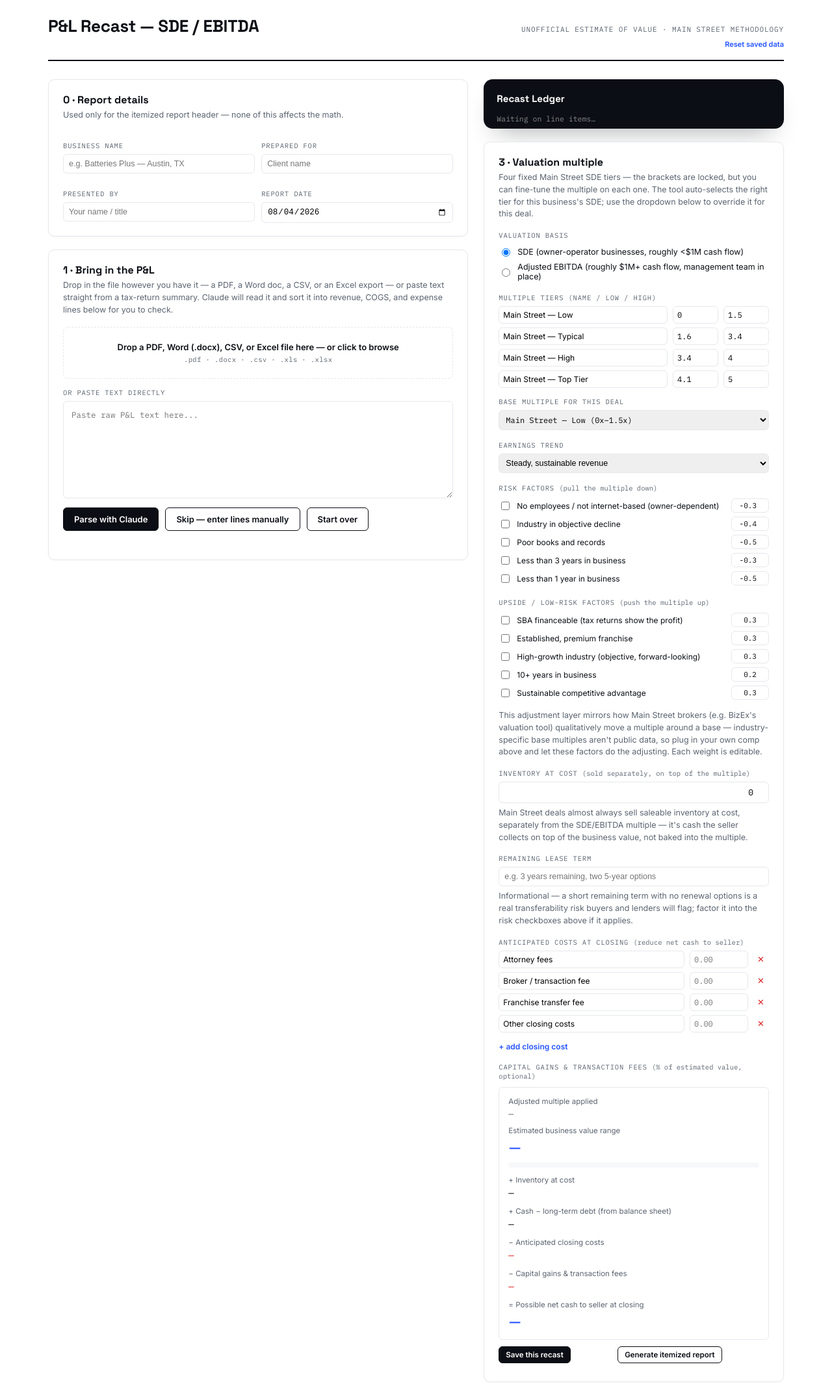
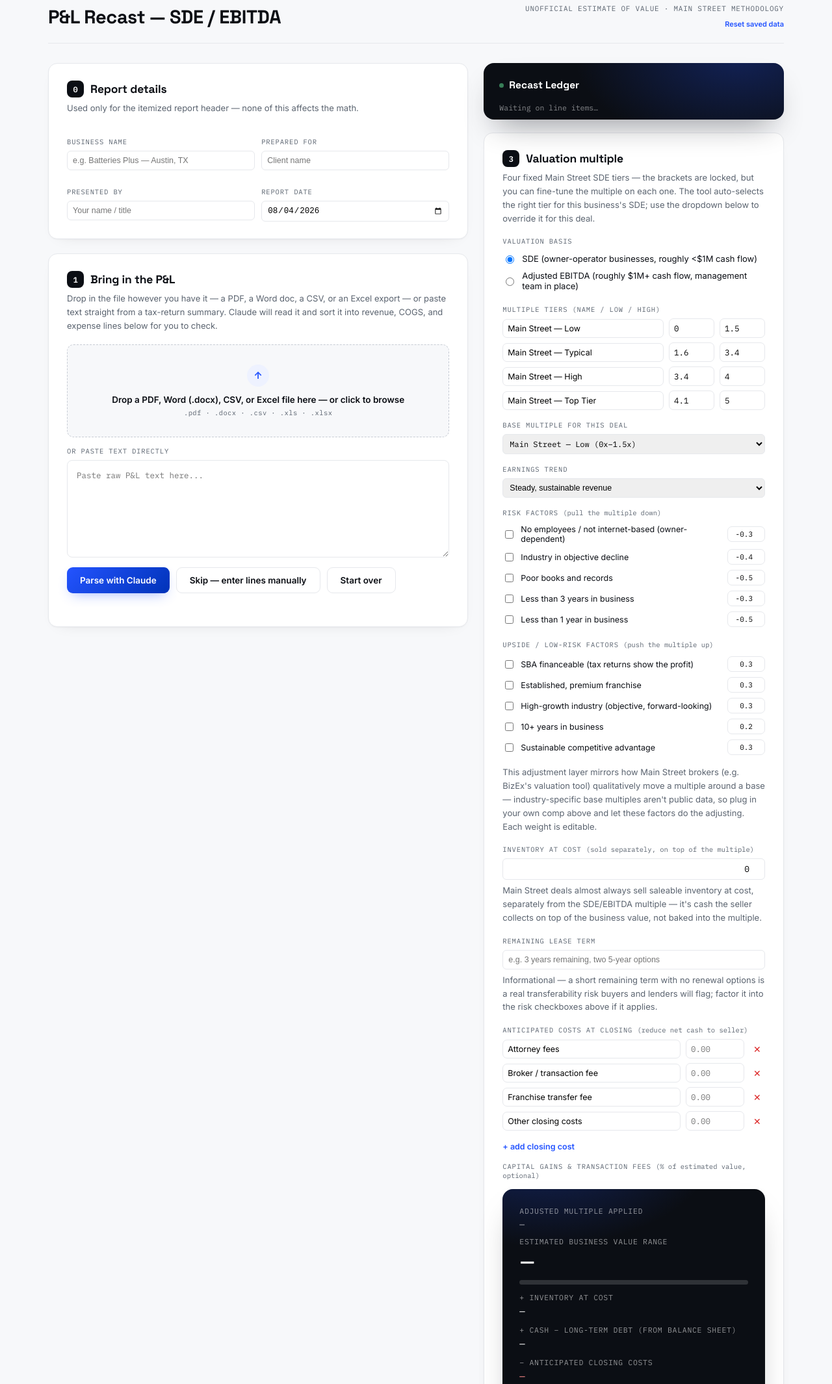
Before and after one commit to joemalmuthCFE/PrimeBizValue-site, a plain HTML site: page index.html in a window 1280 px wide. Shown: the part 64-2194 px from the top of the page at 65% size. Drawn offline with nearby package versions, Linux system fonts and the light colour scheme.

Commit message:
Update index.html

```diff
--- a/index.html
+++ b/index.html
@@ -11,94 +11,111 @@
     --paper-dark:#F7F8FA;
     --ink:#0B0E14;
     --ink-soft:#5B6470;
+    --ink-muted:#8A93A0;
     --ledger-green:#2454FF;
     --ledger-green-bg:#EEF2FF;
     --rust:#2454FF;
     --rust-bg:#EEF2FF;
+    --accent-2:#0033B8;
     --muted-red:#DC2626;
     --muted-red-bg:#FEE2E2;
     --hairline:#E6E8EC;
     --gold:#2454FF;
   }
   *{box-sizing:border-box;}
-  body{margin:0;background:var(--paper);color:var(--ink);font-family:'Inter',sans-serif;}
-  .wrap{max-width:1180px;margin:0 auto;padding:28px 24px 80px;}
-
-  header.top{display:flex;align-items:baseline;justify-content:space-between;border-bottom:2px solid var(--ink);padding-bottom:16px;margin-bottom:28px;}
-  header.top h1{font-family:'Space Grotesk',sans-serif;font-weight:700;font-size:26px;margin:0;letter-spacing:-.01em;}
-  header.top .tag{font-family:'IBM Plex Mono',monospace;font-size:11px;color:var(--ink-soft);letter-spacing:.08em;text-transform:uppercase;}
-
-  .grid{display:grid;grid-template-columns:1.4fr 1fr;gap:24px;}
+  html{-webkit-font-smoothing:antialiased;}
+  body{margin:0;background:var(--paper-dark);color:var(--ink);font-family:'Inter',sans-serif;font-size:14.5px;}
+  .wrap{max-width:1180px;margin:0 auto;padding:8px 24px 90px;}
+  :focus-visible{outline:2px solid var(--ledger-green);outline-offset:2px;}
+
+  header.top{display:flex;align-items:flex-end;justify-content:space-between;border-bottom:1px solid var(--hairline);padding-bottom:22px;margin-bottom:30px;flex-wrap:wrap;gap:10px;}
+  header.top h1{font-family:'Space Grotesk',sans-serif;font-weight:700;font-size:29px;margin:0;letter-spacing:-.015em;}
+  header.top .tag{font-family:'IBM Plex Mono',monospace;font-size:11px;color:var(--ink-soft);letter-spacing:.07em;text-transform:uppercase;}
+
+  .grid{display:grid;grid-template-columns:1.4fr 1fr;gap:24px;align-items:start;}
   @media(max-width:900px){.grid{grid-template-columns:1fr;}}
 
-  .card{background:#fff;border:1px solid var(--hairline);border-radius:10px;padding:20px 22px;margin-bottom:20px;box-shadow:0 1px 3px rgba(11,14,20,0.04);}
-  .card h2{font-family:'Space Grotesk',sans-serif;font-size:16px;margin:0 0 4px;color:var(--ink);}
-  .card .sub{font-size:12.5px;color:var(--ink-soft);margin:0 0 16px;line-height:1.5;}
-
-  textarea{width:100%;min-height:150px;font-family:'IBM Plex Mono',monospace;font-size:12.5px;padding:12px;border:1px solid var(--hairline);border-radius:6px;background:var(--paper);resize:vertical;color:var(--ink);}
-
-  .dropzone{border:1.5px dashed var(--hairline);border-radius:8px;padding:22px 16px;text-align:center;cursor:pointer;transition:border-color .15s, background .15s;background:var(--paper);}
+  .card{background:#fff;border:1px solid var(--hairline);border-radius:14px;padding:26px 28px;margin-bottom:22px;box-shadow:0 1px 2px rgba(11,14,20,0.03), 0 8px 24px -18px rgba(11,14,20,0.18);}
+  .card h2{font-family:'Space Grotesk',sans-serif;font-size:17.5px;margin:0 0 6px;color:var(--ink);display:flex;align-items:center;gap:10px;letter-spacing:-.01em;}
+  .step-badge{display:inline-flex;align-items:center;justify-content:center;min-width:26px;height:26px;padding:0 6px;border-radius:8px;background:var(--ink);color:#fff;font-family:'IBM Plex Mono',monospace;font-size:12px;font-weight:600;flex-shrink:0;}
+  .card .sub{font-size:13px;color:var(--ink-soft);margin:0 0 18px;line-height:1.6;}
+
+  textarea{width:100%;min-height:150px;font-family:'IBM Plex Mono',monospace;font-size:12.5px;padding:14px;border:1px solid var(--hairline);border-radius:8px;background:#fff;resize:vertical;color:var(--ink);transition:border-color .15s;}
+  textarea:hover{border-color:#C7CCD4;}
+
+  .dropzone{border:1.5px dashed #C7CCD4;border-radius:10px;padding:30px 18px;text-align:center;cursor:pointer;transition:border-color .15s, background .15s;background:var(--paper-dark);}
+  .dropzone::before{content:'↑';display:inline-flex;align-items:center;justify-content:center;width:34px;height:34px;border-radius:50%;background:var(--ledger-green-bg);color:var(--ledger-green);font-size:15px;font-weight:700;margin-bottom:10px;}
   .dropzone:hover, .dropzone.drag{border-color:var(--rust);background:var(--rust-bg);}
-  .dropzone .dz-main{font-size:13px;font-weight:600;color:var(--ink);}
-  .dropzone .dz-sub{font-family:'IBM Plex Mono',monospace;font-size:10.5px;color:var(--ink-soft);margin-top:4px;letter-spacing:.04em;}
-  button{cursor:pointer;font-family:'Inter',sans-serif;font-weight:600;font-size:13px;border-radius:6px;border:1px solid var(--ink);background:var(--ink);color:#fff;padding:9px 16px;transition:opacity .15s;}
-  button:hover{opacity:.85;}
-  button.ghost{background:transparent;color:var(--ink);}
-  button.small{padding:5px 10px;font-size:11.5px;}
-  button:disabled{opacity:.4;cursor:default;}
-
-  .row-actions{display:flex;gap:10px;margin-top:10px;flex-wrap:wrap;}
-  .status{font-family:'IBM Plex Mono',monospace;font-size:11.5px;color:var(--rust);margin-top:8px;min-height:14px;}
-
-  table{width:100%;border-collapse:collapse;font-size:13px;}
-  th{text-align:left;font-family:'IBM Plex Mono',monospace;font-size:10.5px;text-transform:uppercase;letter-spacing:.06em;color:var(--ink-soft);border-bottom:1px solid var(--ink);padding:6px 4px;}
-  td{padding:5px 4px;border-bottom:1px dotted var(--hairline);}
+  .dropzone .dz-main{font-size:13.5px;font-weight:600;color:var(--ink);margin-top:2px;}
+  .dropzone .dz-sub{font-family:'IBM Plex Mono',monospace;font-size:10.5px;color:var(--ink-soft);margin-top:5px;letter-spacing:.04em;}
+
+  button{cursor:pointer;font-family:'Inter',sans-serif;font-weight:600;font-size:13.5px;border-radius:9px;border:none;background:linear-gradient(135deg, var(--ledger-green), var(--accent-2));color:#fff;padding:11px 20px;transition:transform .15s ease, box-shadow .15s ease, opacity .15s ease;box-shadow:0 8px 20px -8px rgba(36,84,255,0.45);}
+  button:hover{transform:translateY(-1px);box-shadow:0 10px 24px -8px rgba(36,84,255,0.55);}
+  button.ghost{background:transparent;color:var(--ink);border:1px solid var(--hairline);box-shadow:none;}
+  button.ghost:hover{transform:none;background:var(--paper-dark);box-shadow:none;}
+  button.small{padding:6px 12px;font-size:12px;border-radius:7px;}
+  button:disabled{opacity:.4;cursor:default;transform:none;box-shadow:none;}
+
+  .row-actions{display:flex;gap:10px;margin-top:12px;flex-wrap:wrap;}
+  .status{font-family:'IBM Plex Mono',monospace;font-size:11.5px;color:var(--ink-soft);margin-top:9px;min-height:14px;line-height:1.5;}
+
+  table{width:100%;border-collapse:collapse;font-size:13.5px;}
+  th{text-align:left;font-family:'IBM Plex Mono',monospace;font-size:10.5px;text-transform:uppercase;letter-spacing:.06em;color:var(--ink-soft);border-bottom:1.5px solid var(--ink);padding:8px 6px;}
+  td{padding:8px 6px;border-bottom:1px solid var(--hairline);}
   td.num, th.num{text-align:right;font-family:'IBM Plex Mono',monospace;font-variant-numeric:tabular-nums;}
-  td input[type=text]{width:100%;border:none;background:transparent;font-family:'Inter',sans-serif;font-size:13px;padding:2px;}
-  td input[type=number]{width:100%;border:none;background:transparent;font-family:'IBM Plex Mono',monospace;font-size:13px;text-align:right;padding:2px;}
-  td input:focus, textarea:focus{outline:1px solid var(--gold);}
-  .del{cursor:pointer;color:var(--muted-red);font-size:13px;padding:0 6px;}
-  .addline{font-size:12px;color:var(--rust);cursor:pointer;font-weight:600;display:inline-block;margin-top:8px;}
-
-  .section-label{font-family:'IBM Plex Mono',monospace;font-size:10.5px;text-transform:uppercase;letter-spacing:.08em;color:var(--ink-soft);margin:14px 0 6px;}
+  td input[type=text]{width:100%;border:none;background:transparent;font-family:'Inter',sans-serif;font-size:13.5px;padding:3px;}
+  td input[type=number]{width:100%;border:none;background:transparent;font-family:'IBM Plex Mono',monospace;font-size:13.5px;text-align:right;padding:3px;}
+  td input:focus, textarea:focus{outline:1.5px solid var(--gold);border-radius:3px;}
+  .del{cursor:pointer;color:var(--muted-red);font-size:14px;padding:0 6px;transition:opacity .15s;}
+  .del:hover{opacity:.65;}
+  .addline{font-size:12.5px;color:var(--rust);cursor:pointer;font-weight:600;display:inline-block;margin-top:10px;}
+
+  .section-label{font-family:'IBM Plex Mono',monospace;font-size:10.5px;text-transform:uppercase;letter-spacing:.08em;color:var(--ink-soft);margin:16px 0 7px;}
 
   /* Ledger tape - the signature element */
-  .tape{background:var(--ink);color:var(--paper);border-radius:14px;padding:20px 20px 8px;font-family:'IBM Plex Mono',monospace;box-shadow:0 20px 40px -20px rgba(11,14,20,0.4);}
-  .tape h2{font-family:'Space Grotesk',sans-serif;color:#fff;font-size:15px;margin:0 0 14px;}
-  .tape .line{display:flex;justify-content:space-between;font-size:12.5px;padding:5px 0;border-bottom:1px dotted rgba(255,255,255,.18);}
-  .tape .line.total{border-bottom:none;border-top:1px solid rgba(255,255,255,.4);margin-top:6px;padding-top:9px;font-weight:600;font-size:14px;}
-  .tape .line .lbl{color:rgba(255,255,255,.75);}
+  .tape{background:var(--ink);color:var(--paper);border-radius:16px;padding:24px 24px 10px;font-family:'IBM Plex Mono',monospace;box-shadow:0 24px 48px -20px rgba(11,14,20,0.45);position:relative;overflow:hidden;}
+  .tape::before{content:'';position:absolute;inset:0;background:radial-gradient(360px 200px at 85% -10%, rgba(36,84,255,0.28), transparent 70%);pointer-events:none;}
+  .tape > *{position:relative;}
+  .tape h2{font-family:'Space Grotesk',sans-serif;color:#fff;font-size:15.5px;margin:0 0 16px;display:flex;align-items:center;gap:8px;}
+  .tape h2::before{content:'';width:7px;height:7px;border-radius:50%;background:#3D8B5F;display:inline-block;animation:tapePulse 1.8s ease infinite;}
+  @keyframes tapePulse{0%,100%{opacity:1;}50%{opacity:.35;}}
+  .tape .line{display:flex;justify-content:space-between;font-size:12.5px;padding:6px 0;border-bottom:1px dotted rgba(255,255,255,.16);}
+  .tape .line.total{border-bottom:none;border-top:1px solid rgba(255,255,255,.4);margin-top:6px;padding-top:10px;font-weight:600;font-size:14px;}
+  .tape .line .lbl{color:rgba(255,255,255,.72);}
   .tape .line.total .lbl{color:#fff;}
-  .tape .line .val{font-variant-numeric:tabular-nums;}
-  .tape .divider{height:1px;background:rgba(255,255,255,.25);margin:12px 0;}
-  .tape .result{background:rgba(255,255,255,.08);border-radius:6px;padding:12px 14px;margin:10px 0;}
-  .tape .result .k{font-family:'Inter',sans-serif;font-size:10.5px;text-transform:uppercase;letter-spacing:.08em;color:var(--gold);}
-  .tape .result .v{font-size:22px;font-weight:600;margin-top:2px;}
-
-  .toggle-row{display:flex;align-items:center;gap:8px;font-size:12.5px;padding:4px 0;}
-  .toggle-row input[type=checkbox]{accent-color:var(--rust);}
-
-  .comp-row{display:grid;grid-template-columns:1fr 70px 70px 24px;gap:8px;align-items:center;margin-bottom:6px;}
-  .comp-row input{border:1px solid var(--hairline);border-radius:6px;padding:5px 6px;font-family:'IBM Plex Mono',monospace;font-size:12px;}
+  .tape .line .val{font-variant-numeric:tabular-nums;color:#fff;}
+  .tape .divider{height:1px;background:rgba(255,255,255,.2);margin:14px 0;}
+  .tape .result{background:rgba(255,255,255,.07);border-radius:9px;padding:14px 16px;margin:11px 0;}
+  .tape .result .k{font-family:'Inter',sans-serif;font-size:10.5px;text-transform:uppercase;letter-spacing:.08em;color:#8FADFF;}
+  .tape .result .v{font-family:'Space Grotesk',sans-serif;font-size:24px;font-weight:700;margin-top:3px;}
+
+  .toggle-row{display:flex;align-items:center;gap:9px;font-size:13px;padding:5px 0;}
+  .toggle-row input[type=checkbox]{accent-color:var(--rust);width:15px;height:15px;}
+
+  .comp-row{display:grid;grid-template-columns:1fr 70px 70px 24px;gap:8px;align-items:center;margin-bottom:7px;}
+  .comp-row input{border:1px solid var(--hairline);border-radius:7px;padding:6px 7px;font-family:'IBM Plex Mono',monospace;font-size:12.5px;}
   .comp-row input[type=text]{font-family:'Inter',sans-serif;}
 
-  .valbox{border:1px solid var(--hairline);border-radius:6px;padding:14px;margin-top:10px;}
-  .valbox .range{font-family:'Space Grotesk',sans-serif;font-size:22px;color:var(--ledger-green);}
-  .valbox .lbl{font-size:11.5px;color:var(--ink-soft);margin-bottom:4px;}
-  .bar-wrap{margin-top:10px;}
-  .bar-track{position:relative;height:8px;background:var(--paper-dark);border-radius:4px;}
-  .bar-fill{position:absolute;height:8px;background:var(--gold);border-radius:4px;}
-
-  .disclaimer{font-size:11px;color:var(--ink-soft);border-top:1px solid var(--hairline);padding-top:12px;margin-top:20px;line-height:1.6;}
-  .savebar{display:flex;justify-content:space-between;align-items:center;margin-top:10px;gap:10px;flex-wrap:wrap;}
-  .deal-list{max-height:180px;overflow-y:auto;margin-top:8px;}
-  .deal-item{display:flex;justify-content:space-between;font-size:12px;padding:6px 4px;border-bottom:1px dotted var(--hairline);cursor:pointer;}
+  /* Valuation result — the trust centerpiece: hero-style dark panel, not a plain box */
+  .valbox{background:var(--ink);color:#fff;border-radius:16px;padding:26px 26px 22px;margin-top:14px;position:relative;overflow:hidden;box-shadow:0 24px 48px -22px rgba(11,14,20,0.4);}
+  .valbox::before{content:'';position:absolute;inset:0;background:radial-gradient(380px 220px at 15% -15%, rgba(36,84,255,0.3), transparent 70%);pointer-events:none;}
+  .valbox > *{position:relative;}
+  .valbox .range{font-family:'Space Grotesk',sans-serif;font-size:27px;font-weight:700;color:#fff;letter-spacing:-.01em;}
+  .valbox .lbl{font-size:11.5px;color:rgba(255,255,255,.55);margin-bottom:5px;text-transform:uppercase;letter-spacing:.06em;font-family:'IBM Plex Mono',monospace;}
+  .bar-wrap{margin-top:12px;}
+  .bar-track{position:relative;height:7px;background:rgba(255,255,255,.15);border-radius:6px;}
+  .bar-fill{position:absolute;height:7px;background:linear-gradient(90deg, var(--ledger-green), #8FADFF);border-radius:6px;}
+
+  .disclaimer{font-size:11.5px;color:var(--ink-soft);border-top:1px solid var(--hairline);padding-top:14px;margin-top:22px;line-height:1.65;}
+  .savebar{display:flex;justify-content:space-between;align-items:center;margin-top:12px;gap:10px;flex-wrap:wrap;}
+  .deal-list{max-height:180px;overflow-y:auto;margin-top:9px;}
+  .deal-item{display:flex;justify-content:space-between;font-size:12.5px;padding:7px 5px;border-bottom:1px solid var(--hairline);cursor:pointer;border-radius:6px;transition:background .1s;}
   .deal-item:hover{background:var(--paper-dark);}
-  .pill{font-family:'IBM Plex Mono',monospace;font-size:10px;background:var(--rust-bg);color:var(--rust);padding:2px 6px;border-radius:8px;}
-
-  .factor-row{display:flex;align-items:center;gap:8px;font-size:12px;padding:3px 0;}
+  .pill{font-family:'IBM Plex Mono',monospace;font-size:10px;background:var(--rust-bg);color:var(--rust);padding:3px 8px;border-radius:8px;font-weight:600;}
+
+  .factor-row{display:flex;align-items:center;gap:8px;font-size:12.5px;padding:4px 0;}
   .factor-row label{flex:1;}
-  .factor-row input[type=number]{width:58px;border:1px solid var(--hairline);border-radius:6px;font-family:'IBM Plex Mono',monospace;font-size:11px;padding:3px 3px;text-align:right;}
+  .factor-row input[type=number]{width:58px;border:1px solid var(--hairline);border-radius:7px;font-family:'IBM Plex Mono',monospace;font-size:11px;padding:4px 3px;text-align:right;}
 </style>
 </head>
 <body>
@@ -120,7 +137,7 @@
     <div>
 
       <div class="card">
-        <h2>0 · Report details</h2>
+        <h2><span class="step-badge">0</span> Report details</h2>
         <p class="sub">Used only for the itemized report header — none of this affects the math.</p>
         <div style="display:grid;grid-template-columns:1fr 1fr;gap:10px;">
           <div><div class="section-label">Business name</div><input type="text" id="rdBusinessName" placeholder="e.g. Batteries Plus — Austin, TX" style="width:100%;padding:7px 8px;border:1px solid var(--hairline);border-radius:6px;font-size:12.5px;"></div>
@@ -131,7 +148,7 @@
       </div>
 
       <div class="card">
-        <h2>1 · Bring in the P&amp;L</h2>
+        <h2><span class="step-badge">1</span> Bring in the P&amp;L</h2>
         <p class="sub">Drop in the file however you have it — a PDF, a Word doc, a CSV, or an Excel export — or paste text straight from a tax-return summary. Claude will read it and sort it into revenue, COGS, and expense lines below for you to check.</p>
         <div class="dropzone" id="dropzone">
           <div class="dz-main">Drop a PDF, Word (.docx), CSV, or Excel file here — or click to browse</div>
@@ -150,7 +167,7 @@
       </div>
 
       <div class="card" id="lineItemsCard" style="display:none;">
-        <h2>2 · Line items</h2>
+        <h2><span class="step-badge">2</span> Line items</h2>
         <p class="sub">Edit anything Claude got wrong. Mark whichever expense lines are add-back candidates over on the right — owner comp, personal perks, one-time items, non-cash charges.</p>
 
         <div class="section-label">Revenue</div>
@@ -173,7 +190,7 @@
       </div>
 
       <div class="card" id="sdeWorksheetCard" style="display:none;">
-        <h2>2b · Discretionary Earnings Worksheet <span style="font-weight:400;font-size:11.5px;color:var(--ink-soft);">— Batteries Plus SDE standard</span></h2>
+        <h2><span class="step-badge">2b</span> Discretionary Earnings Worksheet <span style="font-weight:400;font-size:11.5px;color:var(--ink-soft);">— Batteries Plus SDE standard</span></h2>
         <p class="sub">Matches the franchise system's official Seller's Discretionary Earnings Worksheet line for line, so the recast lines up with what buyers and franchisees already expect. Fill in whatever applies — everything defaults to $0.</p>
         <table>
           <thead><tr><th>Line</th><th class="num" style="width:110px;">Amount</th><th></th></tr></thead>
@@ -184,13 +201,13 @@
       </div>
 
       <div class="card" id="balanceSheetCard" style="display:none;">
-        <h2>2c · Balance sheet <span style="font-weight:400;font-size:11.5px;color:var(--ink-soft);">— optional, powers Cash to Seller &amp; Net Tangible Assets</span></h2>
+        <h2><span class="step-badge">2c</span> Balance sheet <span style="font-weight:400;font-size:11.5px;color:var(--ink-soft);">— optional, powers Cash to Seller &amp; Net Tangible Assets</span></h2>
         <p class="sub">Most recent balance sheet snapshot. Skip anything you don't have — the report will just leave that line out of the math.</p>
         <table><tbody id="balanceSheetBody"></tbody></table>
       </div>
 
       <div class="card" id="financingCard" style="display:none;">
-        <h2>2d · Buyer financing <span style="font-weight:400;font-size:11.5px;color:var(--ink-soft);">— SBA 7(a) bankability check</span></h2>
+        <h2><span class="step-badge">2d</span> Buyer financing <span style="font-weight:400;font-size:11.5px;color:var(--ink-soft);">— SBA 7(a) bankability check</span></h2>
         <p class="sub">A rough DSCR check on whether the estimated price is financeable — not a lender underwrite.</p>
         <table><tbody id="financingBody"></tbody></table>
       </div>
@@ -204,7 +221,7 @@
       </div>
 
       <div class="card" style="margin-top:20px;">
-        <h2>3 · Valuation multiple</h2>
+        <h2><span class="step-badge">3</span> Valuation multiple</h2>
         <p class="sub">Four fixed Main Street SDE tiers — the brackets are locked, but you can fine-tune the multiple on each one. The tool auto-selects the right tier for this business's SDE; use the dropdown below to override it for this deal.</p>
         <div class="section-label">Valuation basis</div>
         <div class="toggle-row"><input type="radio" name="basis" value="sde" id="basisSDE" checked><label for="basisSDE">SDE (owner-operator businesses, roughly &lt;$1M cash flow)</label></div>
@@ -250,7 +267,7 @@
 
         <div class="valbox">
           <div class="lbl">Adjusted multiple applied</div>
-          <div style="font-family:'IBM Plex Mono',monospace;font-size:13px;color:var(--ink-soft);" id="multRange">—</div>
+          <div style="font-family:'IBM Plex Mono',monospace;font-size:13px;color:rgba(255,255,255,.65);" id="multRange">—</div>
           <div class="lbl" style="margin-top:10px;">Estimated business value range</div>
           <div class="range" id="valRange">—</div>
           <div class="bar-wrap">
@@ -261,11 +278,11 @@
           <div class="lbl" style="margin-top:12px;">+ Cash − long-term debt (from balance sheet)</div>
           <div style="font-family:'IBM Plex Mono',monospace;font-size:14px;" id="debtCashOut">—</div>
           <div class="lbl" style="margin-top:12px;">− Anticipated closing costs</div>
-          <div style="font-family:'IBM Plex Mono',monospace;font-size:14px;color:var(--muted-red);" id="closingCostsOut">—</div>
+          <div style="font-family:'IBM Plex Mono',monospace;font-size:14px;color:#FF8A8A;" id="closingCostsOut">—</div>
           <div class="lbl" style="margin-top:12px;">− Capital gains &amp; transaction fees</div>
-          <div style="font-family:'IBM Plex Mono',monospace;font-size:14px;color:var(--muted-red);" id="pctCostsOut">—</div>
+          <div style="font-family:'IBM Plex Mono',monospace;font-size:14px;color:#FF8A8A;" id="pctCostsOut">—</div>
           <div class="lbl" style="margin-top:12px;">= Possible net cash to seller at closing</div>
-          <div class="range" id="totalRange" style="color:var(--gold);">—</div>
+          <div class="range" id="totalRange" style="color:#8FADFF;">—</div>
         </div>
 
         <div class="savebar">
```
